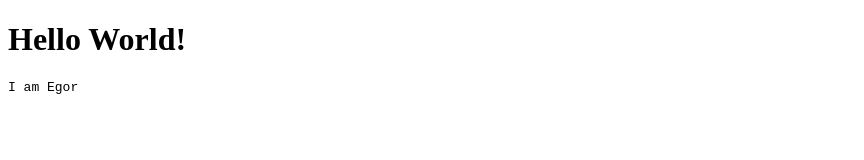
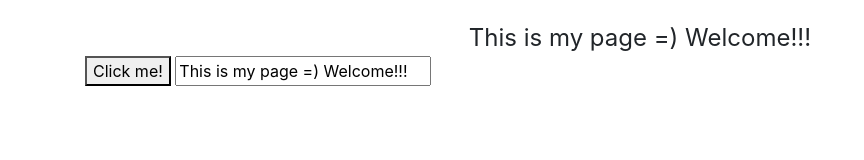
Before and after one commit to Zmhan-github/egorwork, a plain HTML site: page index.html in a window 1280 px wide. Shown: the whole page, without its empty margins (0-864 px from the left). Drawn offline with nearby package versions, Linux system fonts and the light colour scheme.

Commit message:
add style, js-vue

```diff
--- a/index.html
+++ b/index.html
@@ -4,10 +4,38 @@
     <meta charset="UTF-8">
     <meta name="viewport" content="width=device-width, initial-scale=1.0">
     <meta http-equiv="X-UA-Compatible" content="ie=edge">
+    <link rel="stylesheet" href="https://stackpath.bootstrapcdn.com/bootstrap/4.1.3/css/bootstrap.min.css" integrity="sha384-MCw98/SFnGE8fJT3GXwEOngsV7Zt27NXFoaoApmYm81iuXoPkFOJwJ8ERdknLPMO" crossorigin="anonymous">
+    <style>
+        header {
+            font-size: 24px;
+            margin-top: 20px;
+            text-align: center;
+        }
+
+    </style>
     <title>My Page</title>
 </head>
 <body>
-    <h1>Hello World!</h1>
-    <pre>I am Egor</pre>
+    <div id="shop" class="container">
+        <header>{{ header }}</header>
+        <button @click="changeText">{{ click }}</button>
+        <input type="text" v-model="header">
+    </div>
+    <script src="https://unpkg.com/vue"></script>
+    <script>
+        new Vue({
+            el: '#shop',
+            data: {
+                header: 'This is my page =) Welcome!!!',
+                click: 'Click me!'
+            },
+            methods: {
+                changeText: function() {
+                    this.header = 'Текст на русском!',
+                    this.click = 'Кнопка'
+                }
+            }
+        });
+    </script>
 </body>
 </html>
```
